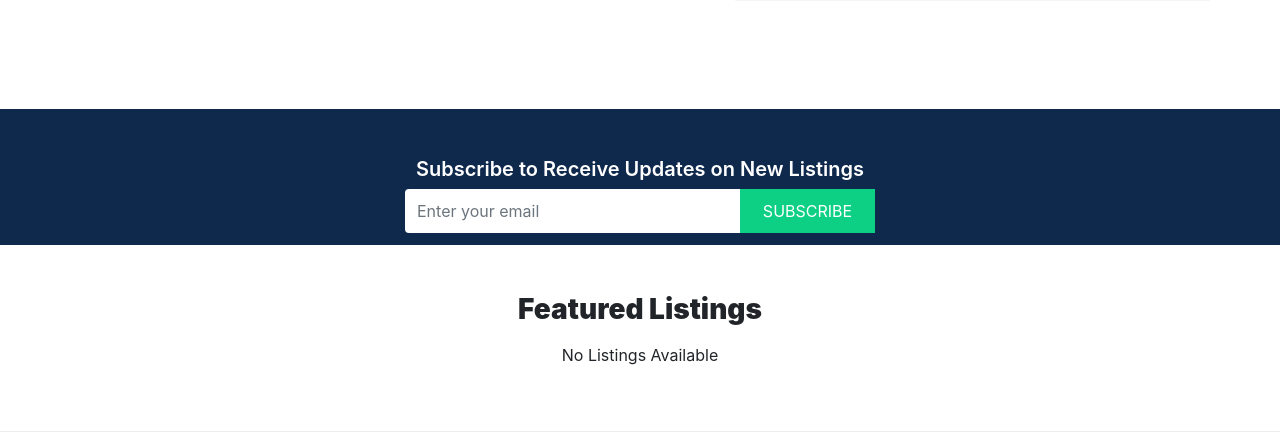
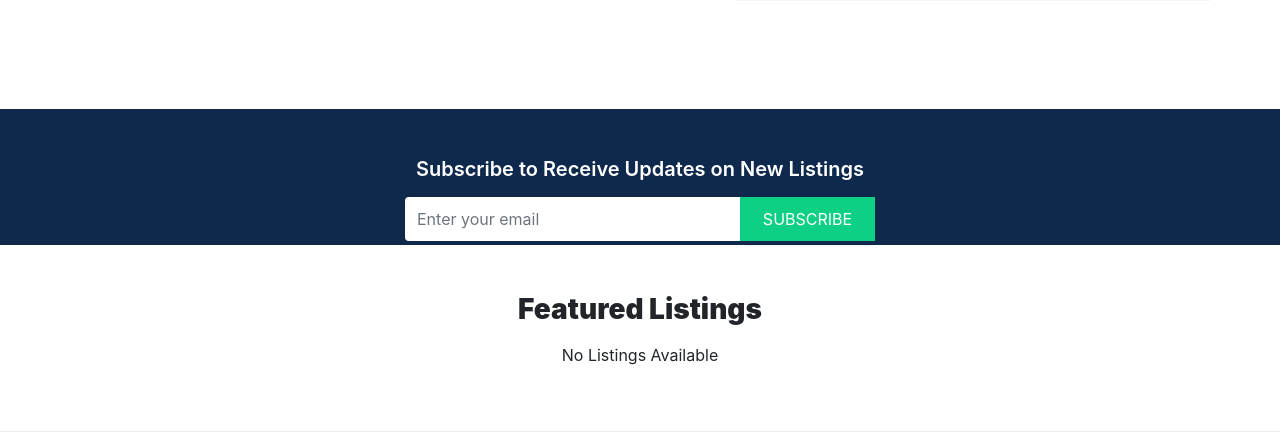
Before and after one commit to gatemadavid/realesttateapp, a Django app: page / in a window 1280 px wide. Shown: the part 611-1043 px from the top of the page. Run offline with Django 3.2, Linux system fonts and the light colour scheme; data that the repository does not hold is empty; some libraries are stand-ins or nearby versions.

Commit message:
change index page

```diff
--- a/templates/pages/index.html
+++ b/templates/pages/index.html
@@ -92,7 +92,7 @@
     <h6 class="text-center text-white pt-5">
       Subscribe to Receive Updates on New Listings
     </h6>
-    <form class="subscribe_form">
+    <form class="subscribe_form mt-3">
          <div class="input-group">
           <input type="text" class="form-control" name="email" placeholder="Enter your email">
           <span class="input-group-btn">
```
